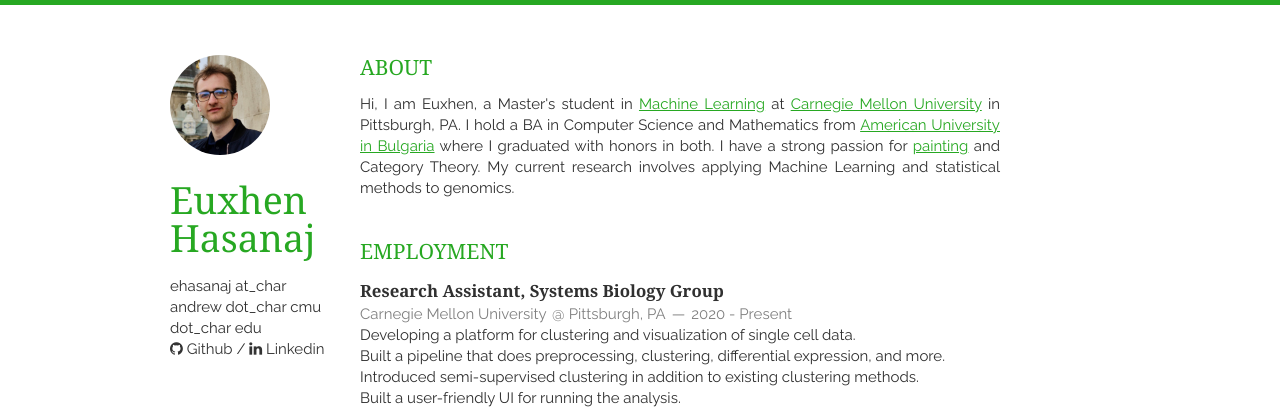
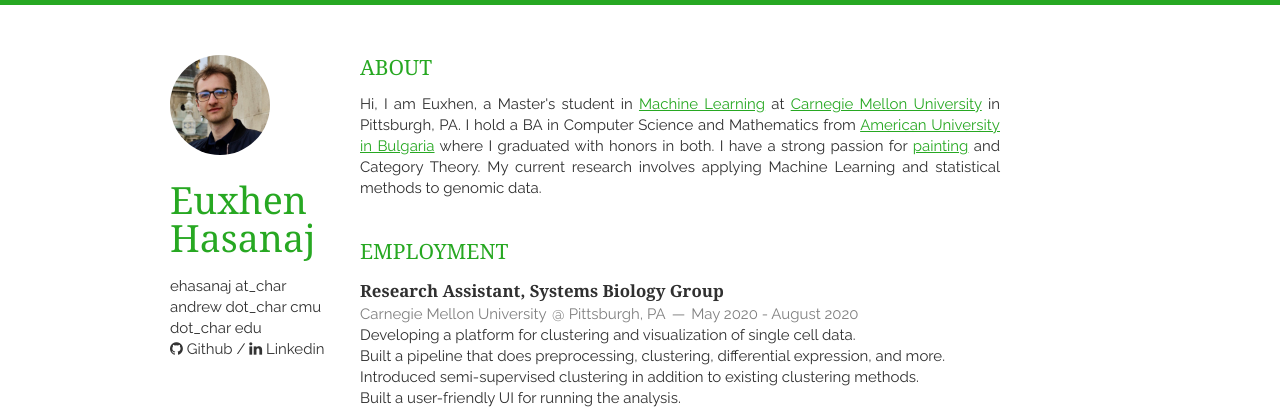
Before and after one commit to ferrocactus/ferrocactus.github.io, a Jekyll site: the page built from index.html, in a window 1280 px wide. Shown: the top 412 px of the page. Built offline with Jekyll 4.4.1, drawn with Linux system fonts in a browser that asks for light colours; nearby versions of some CDN libraries; the list of posts is cut into pages by our own code.

Commit message:
Added end date for RA

```diff
--- a/_includes/about.html
+++ b/_includes/about.html
@@ -2,7 +2,7 @@
     <h1>About</h1>
     <article>
         <p style="text-align:justify;">
-        Hi, I am Euxhen, a Master's student in <a href="https://www.ml.cmu.edu/" class="mylink">Machine Learning</a> at <a href="https://www.cmu.edu/" class="mylink">Carnegie Mellon University</a> in Pittsburgh, PA. I hold a BA in Computer Science and Mathematics from <a href="https://www.aubg.edu/" class="mylink">American University in Bulgaria</a> where I graduated with honors in both. I have a strong passion for <a href="paintings.html" class="mylink">painting</a> and Category Theory. My current research involves applying Machine Learning and statistical methods to genomics.
+        Hi, I am Euxhen, a Master's student in <a href="https://www.ml.cmu.edu/" class="mylink">Machine Learning</a> at <a href="https://www.cmu.edu/" class="mylink">Carnegie Mellon University</a> in Pittsburgh, PA. I hold a BA in Computer Science and Mathematics from <a href="https://www.aubg.edu/" class="mylink">American University in Bulgaria</a> where I graduated with honors in both. I have a strong passion for <a href="paintings.html" class="mylink">painting</a> and Category Theory. My current research involves applying Machine Learning and statistical methods to genomic data.
         </p>
     </article>
 </section>
--- a/_includes/employment.html
+++ b/_includes/employment.html
@@ -4,7 +4,7 @@
         <header>
             <h1>Research Assistant, Systems Biology Group</h1>
             <span>Carnegie Mellon University</span>
-            <span><address>Pittsburgh, PA</address><time>2020 - Present</time></span>
+            <span><address>Pittsburgh, PA</address><time>May 2020 - August 2020</time></span>
         </header>
         <p>Developing a platform for clustering and visualization of single cell data.
         </br>Built a pipeline that does preprocessing, clustering, differential expression, and more.
```
